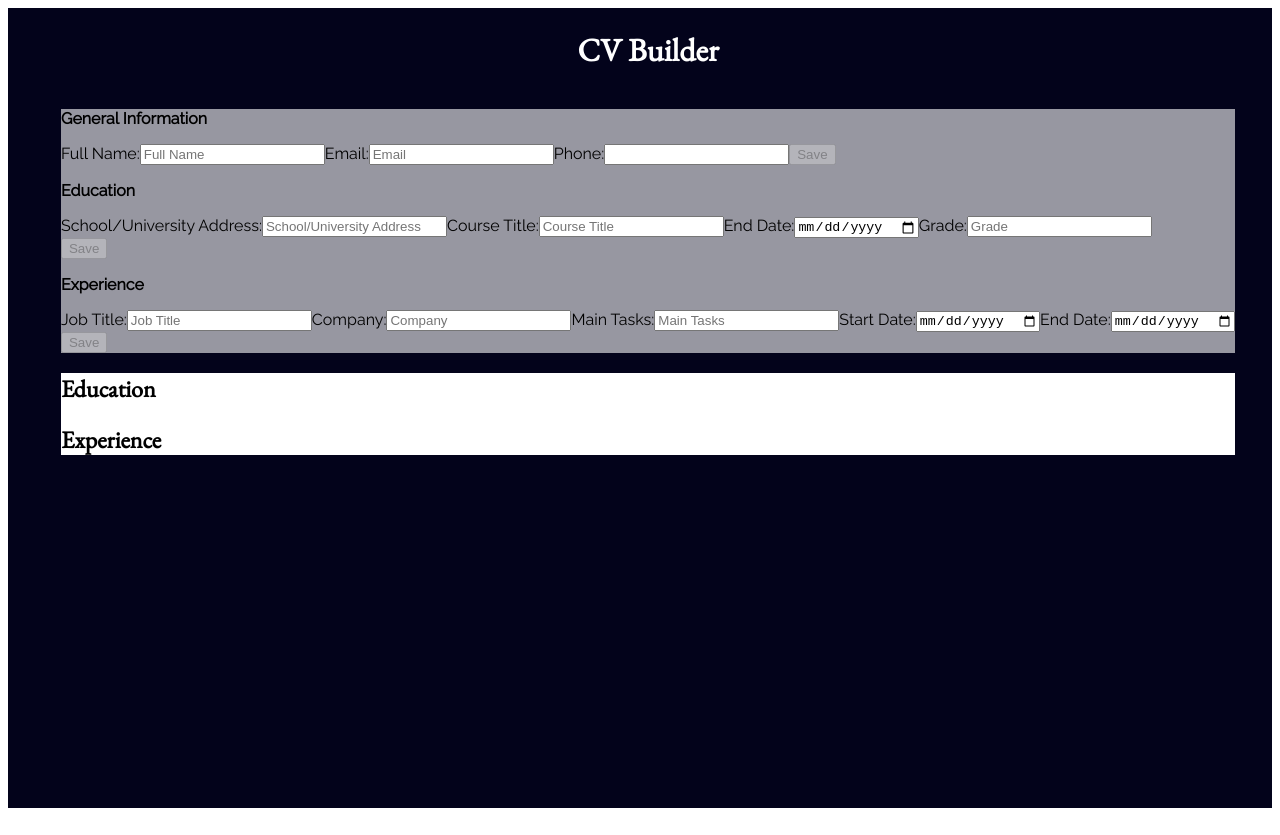
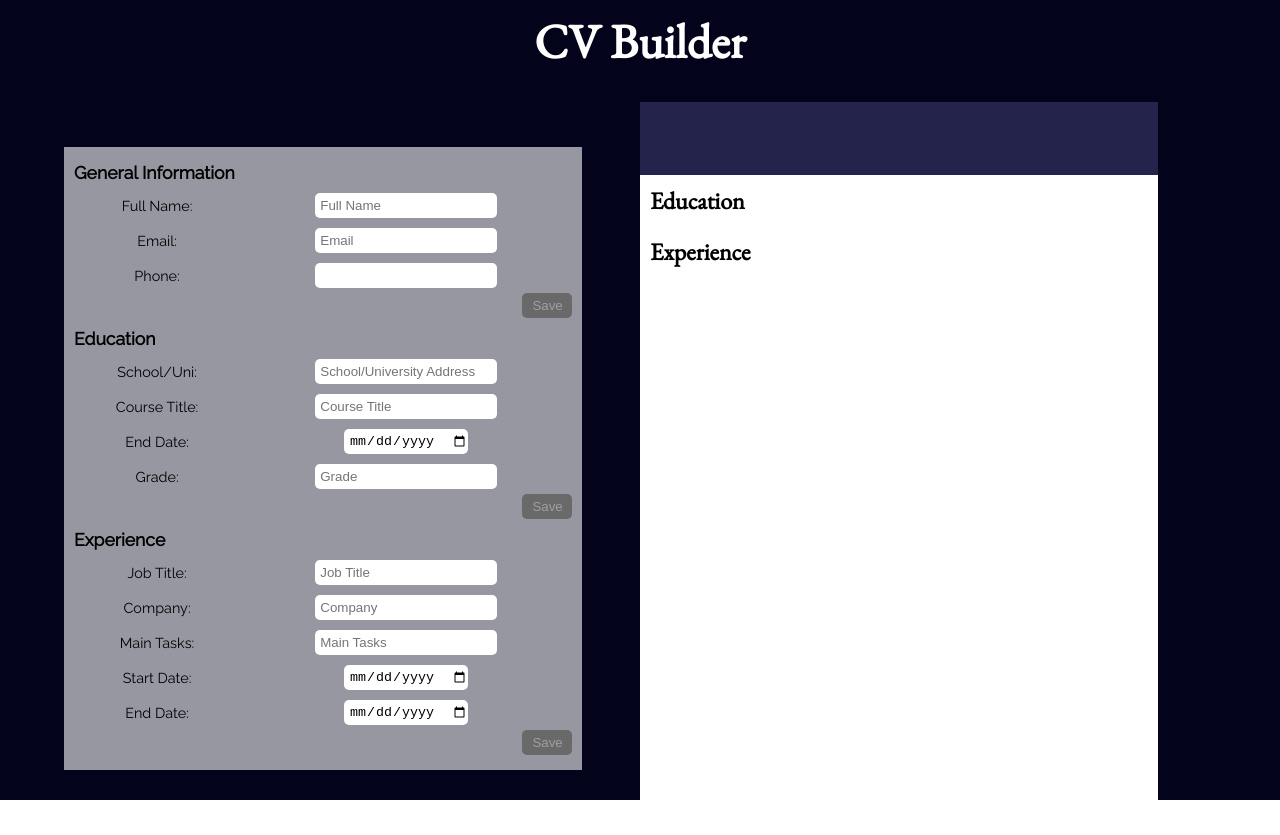
Before and after one commit to Melanie-J-Baker/cv-app, a React (Vite) app: page / in a window 1280 px wide. Built offline with nearby package versions, Linux system fonts and the light colour scheme.

Commit message:
Style inputs and cv elements

```diff
--- a/src/components/App.jsx
+++ b/src/components/App.jsx
@@ -163,6 +163,7 @@ const App = () => {
           )}
         </div>
         <div className='cv'>
+          <div className="generalcv-div">
             <GeneralSection
               props={generalInfoForm}
             />
@@ -172,6 +173,7 @@ const App = () => {
                 className='edit'
               >Edit</button>
             )}
+          </div>
           <h2>Education</h2>
           <EducationSection
             infoArray={educationForm}
--- a/src/components/EducationForm.jsx
+++ b/src/components/EducationForm.jsx
@@ -65,7 +65,7 @@ const EducationForm = (props) => {
       <div className="education-div">
             <p className="input-heading">Education</p>
             <form onSubmit={onSubmitForm}>
-                <label htmlFor="school">School/University Address:</label>
+                <label htmlFor="school">School/Uni:</label>
                 <input
                     type="text"
                     id="school"
@@ -100,6 +100,7 @@ const EducationForm = (props) => {
                     placeholder="Grade"
                     onChange={handleChange}
                 />
+                <div></div>
                 <div className='form-buttons-div'>
                     {!props.isEditing && <span></span>}
                     {props.isEditing && (
--- a/src/components/EducationSection.jsx
+++ b/src/components/EducationSection.jsx
@@ -4,7 +4,7 @@ const EducationSection = (props) => {
     const propsList = [...props.infoArray];
     const section = propsList.map((prop) => {
         return (
-            <div key={uniqid()} className="cv-section">
+            <div key={uniqid()} className="edu-cv-section">
                 <Subsection key={uniqid()} props={prop} />
                 <button
                     key={uniqid()}
@@ -20,7 +20,7 @@ const EducationSection = (props) => {
 
 const Subsection = ({ props }) => {
     return (
-        <div className='subsection'>
+        <div className='edu-subsection'>
             {Object.entries(props).map(([key, value]) => {
                 if (
                     value != props.form &&
--- a/src/components/ExperienceForm.jsx
+++ b/src/components/ExperienceForm.jsx
@@ -119,6 +119,7 @@ const ExperienceForm = (props) => {
                     value={leaveDate}
                     onChange={handleChange}
                 />
+                <div></div>
                 <div className='form-buttons-div'>
                     {!props.isEditing && <span></span>}
                     {props.isEditing && (
--- a/src/components/ExperienceSection.jsx
+++ b/src/components/ExperienceSection.jsx
@@ -4,7 +4,7 @@ const ExperienceSection = (props) => {
   const propsList = [...props.infoArray];
   const section = propsList.map((prop) => {
     return (
-      <div key={uniqid()} className="cv-section">
+      <div key={uniqid()} className="exp-cv-section">
         <Subsection key={uniqid()} props={prop} />
         <button
           key={uniqid()}
@@ -20,11 +20,10 @@ const ExperienceSection = (props) => {
 
 const Subsection = ({ props }) => {
   return (
-    <div className="subsection">
+    <div className="exp-subsection">
       {Object.entries(props).map(([key, value]) => {
         if (
           value !== props.form &&
-          key != 'tasks' &&
           key != 'startDate' &&
           key != 'leaveDate'
         ) {
--- a/src/components/GeneralInfoForm.jsx
+++ b/src/components/GeneralInfoForm.jsx
@@ -69,6 +69,7 @@ const GeneralInfoForm = (props) => {
                     value={fullName}
                     placeholder="Full Name"
                     onChange={handleChange}
+                    required
                 />
                 <label htmlFor="email">Email:</label>
                 <input
@@ -78,6 +79,7 @@ const GeneralInfoForm = (props) => {
                     value={email}
                     placeholder="Email"
                     onChange={handleChange}
+                    required
                 />
                 <label htmlFor="phone">Phone:</label>
                 <input
@@ -86,7 +88,9 @@ const GeneralInfoForm = (props) => {
                     name="phone"
                     value={phone}
                     onChange={handleChange}
+                    required
                 />
+                <div></div>
                 <button className='save' type='submit' disabled={!formValid()}>Save</button>
             </form>
         </div>
--- a/src/styles/App.css
+++ b/src/styles/App.css
@@ -1,20 +1,35 @@
-#root {
+* {
   margin: 0;
   padding: 0;
   box-sizing: border-box;
+}
+#root {
   background-color: rgb(3, 3, 27);
+  width: 100%;
+  height: 100%
+}
+
+body {
+  width: 100%;
 }
 
 .main {
   display: flex;
   flex-direction: column;
   align-items: center;
-  width: 100vw;
-  height: 100vh;
+}
+
+.content {
+  width: 90%;
+  display: flex;
+  flex-direction: column;
+  justify-content: center;
 }
 
 h1 {
   color: white;
+  padding: 10px 0px;
+  font-size: 3rem;
 }
 
 h1, .cv {
@@ -24,13 +39,153 @@ h1, .cv {
 .inputs {
   font-family: 'Raleway', sans-serif;
   background-color: rgb(250, 250, 250, 0.6);
+  padding: 10px;
+}
+
+.general-info-div, .education-div, .experience-div {
+  padding: 5px 0px;
 }
 
 .input-heading {
   font-weight: 600;
+  font-size: 1.1rem;
+  padding-bottom: 5px;
+}
+
+form {
+  display: grid;
+  grid-template-columns: 1fr 2fr;
+  justify-items: center;
+  align-items: center;
+}
+
+label {
+  font-size: 0.9rem;
+  margin: 5px 0;
+}
+
+input {
+  margin: 5px 0;
+  height: 25px;
+  border: none;
+  border-radius: 5px;
+  padding-left: 5px;
+}
+
+button {
+  border-radius: 5px;
+  border: none;
+  background-color: rgb(3, 3, 27);
+  color: antiquewhite;
+  transition: transform .5s ease-in-out;
+  width: 50px;
+  padding: 5px 10px;
+  align-self: flex-end;
+}
+
+.edit {
+  float: left;
+  margin-right: 10px;
+}
+
+.save, .form-buttons-div {
+  margin-right: 0px;
+  margin-left: auto;
+}
+
+button:disabled, button:disabled:hover {
+  background-color: dimgray;
+  color: rgb(161, 159, 159);
+  transform: scale(1);
+}
+
+button:hover {
+  cursor: pointer;
+  transform: scale(1.3);
 }
 
 .cv {
   background-color: white;
   margin-top: 20px;
+  aspect-ratio: 1/1.4142;
 }
+
+.generalcv-div {
+  background-color: rgb(35, 35, 75);
+  color: white;
+  display: flex;
+  flex-direction: column;
+  align-items: center;
+  padding: 5px;
+  min-height: 10%;
+}
+
+.edu-cv-section, .exp-cv-section {
+  padding: 5px;
+  display: flex;
+  flex-direction: column;
+}
+
+.edu-subsection {
+  display: grid;
+  grid-template-columns: 1fr 1fr;
+  grid-template-rows: 1fr 1fr 1fr;
+}
+
+.school, .course, .grade,.endDate {
+  margin: 2px;
+}
+
+.school {
+  grid-column-start: 1;
+  grid-column-end: 3;
+}
+
+.course {
+  font-weight: 600;
+
+}
+
+.grade {
+  text-align: end;
+  padding-right: 5px;
+  font-weight: 600;
+}
+
+.edit {
+  width: 50px;
+  padding: 5px 10px;
+  align-self: flex-end;
+}
+
+h2 {
+  padding: 10px;
+}
+
+.dates {
+  display: grid;
+  grid-template-columns: 1fr 1fr;
+}
+.startDate::before {
+  content: "From: ";
+}
+
+.leaveDate::before {
+  content: "To: "
+}
+@media (min-width: 1000px) {
+  #root {
+      height: 100%;
+  }
+
+  .content {
+    display: grid;
+    grid-template-columns: 1fr 1fr;
+    justify-content: center;
+    align-items: center;
+  }
+
+  .inputs, .cv {
+    width: 90%;
+  }
+}
--- a/src/styles/index.css
+++ b/src/styles/index.css
@@ -2,4 +2,10 @@
 margin: 0;
 padding: 0;
 box-sizing: border-box;
+height: 100%;
 }
+
+body {
+    margin: 0;
+    height: 100%;
+}
```
Lines whose indentation alone changed are shown as unchanged.
